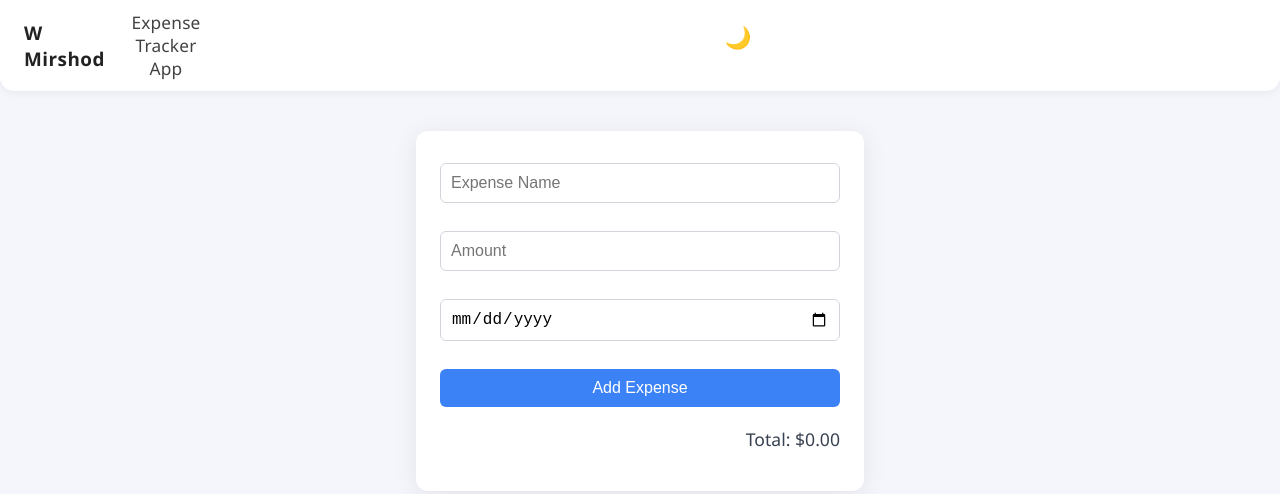
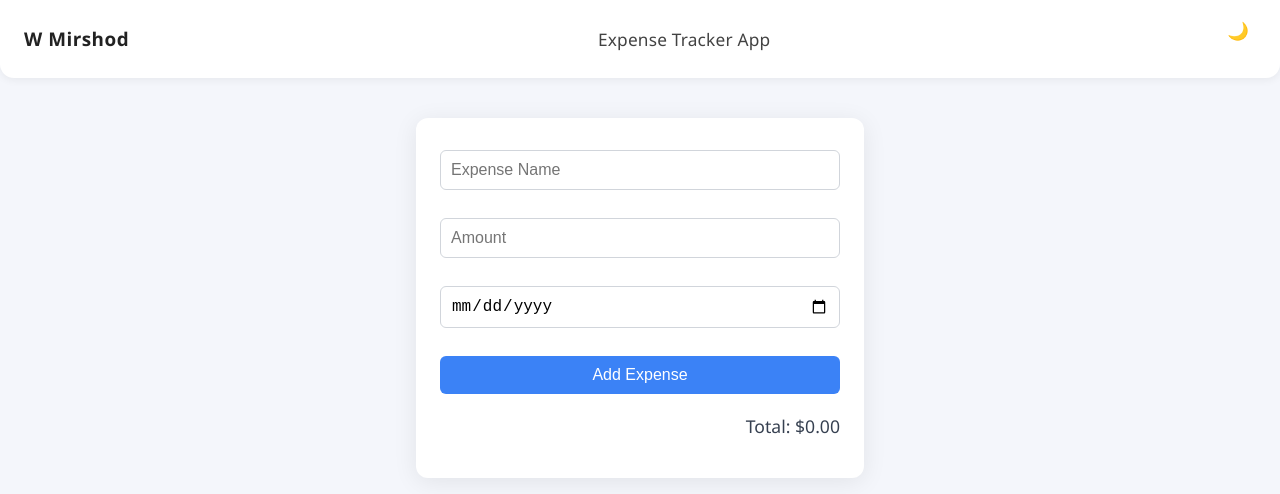
Before and after one commit to W-Mirshod/Expense-Tracker, a plain HTML site: page index.html in a window 1280 px wide. Drawn offline with Linux system fonts and the light colour scheme.

Commit message:
Refactor theme toggle button layout and styling for improved accessibility and aesthetics

```diff
--- a/index.html
+++ b/index.html
@@ -10,7 +10,9 @@
     <nav class="navbar">
         <span class="navbar-brand">W Mirshod</span>
         <span class="navbar-title">Expense Tracker App</span>
-        <button id="theme-toggle" class="theme-toggle">🌙</button>
+        <span style="flex:0 0 auto;display:flex;align-items:center;justify-content:flex-end;width:36px;height:36px;">
+            <button id="theme-toggle" class="theme-toggle">🌙</button>
+        </span>
     </nav>
     <div class="container">
         <form id="expense-form">
--- a/style.css
+++ b/style.css
@@ -44,14 +44,21 @@ body.dark .navbar {
 .theme-toggle {
   background: none;
   border: none;
-  font-size: 1.35rem;
+  font-size: 1.08rem;
   cursor: pointer;
   color: inherit;
   outline: none;
-  margin-left: 1.2rem;
-  padding: 0.2rem 0.5rem;
-  border-radius: 6px;
+  margin-left: 0;
+  margin-right: 0;
+  padding: 0.13rem 0.45rem;
+  border-radius: 50%;
   transition: background 0.18s, color 0.18s;
+  min-width: 32px;
+  min-height: 32px;
+  display: flex;
+  align-items: center;
+  justify-content: center;
+  box-shadow: none;
 }
 .theme-toggle:active {
   background: #e6e6e6;
```
